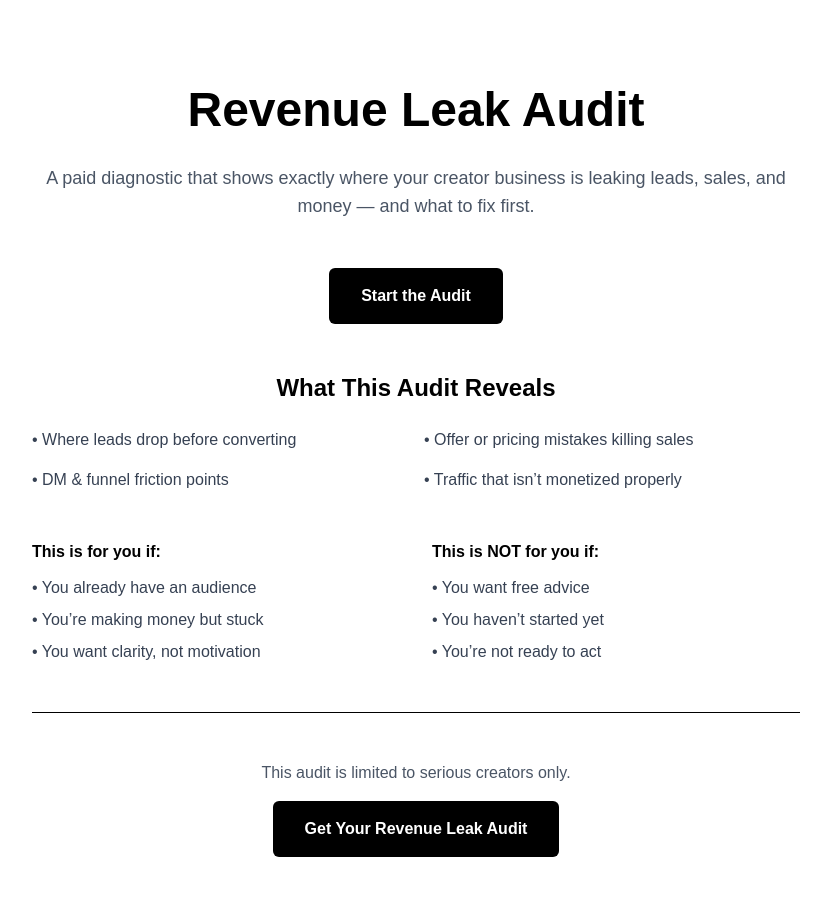
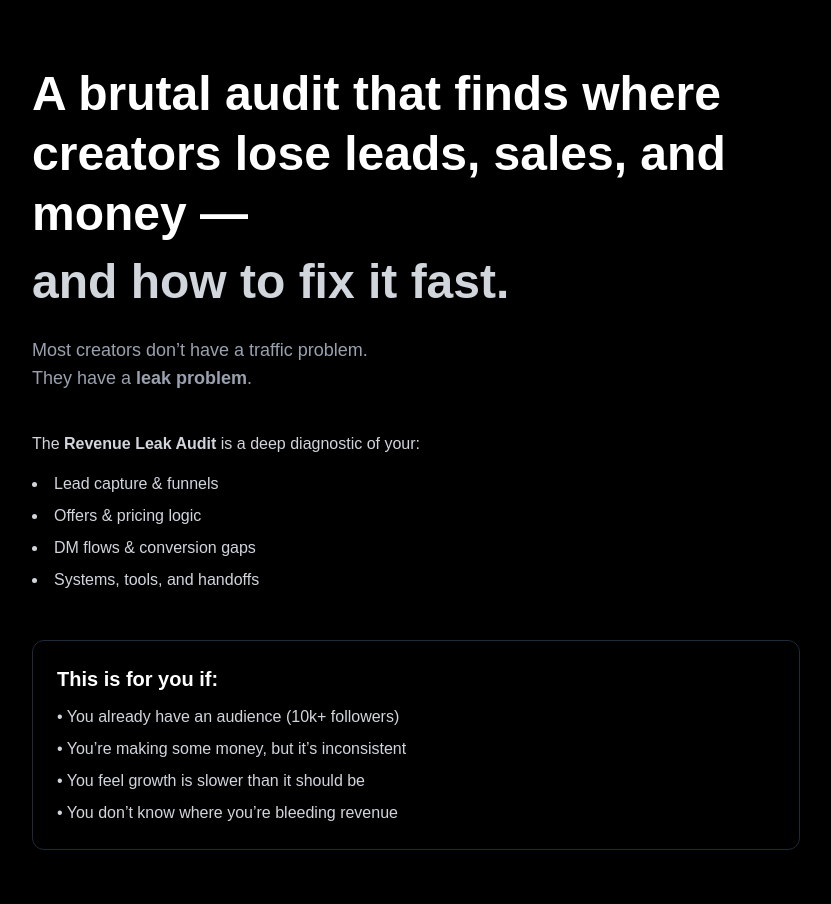
Before and after one commit to itsmenihal900-ctrl/leakops, a Next.js app: page /audit in a window 1280 px wide. Shown: the top 904 px of the page, without its empty margins (224-1055 px from the left). Built offline with nearby package versions, Linux system fonts and the light colour scheme.

Commit message:
connect audit page CTA to Google form

```diff
--- a/app/audit/page.tsx
+++ b/app/audit/page.tsx
@@ -1,94 +1,67 @@
-"use client";
-
 export const metadata = {
-  title: "Revenue Leak Audit for Creators – Find What’s Costing You Sales",
+  title: "Revenue Leak Audit for Creators | CreatorOps Studio",
   description:
-    "A paid revenue leak audit that reveals exactly where creators lose leads, sales, and money — and how to fix it fast.",
+    "A brutal audit that finds where creators lose leads, sales, and money — and how to fix it fast.",
 };
 
 export default function AuditPage() {
   return (
-    <main className="min-h-screen bg-white text-black px-6 py-20">
-      <div className="max-w-3xl mx-auto space-y-12">
+    <main className="min-h-screen bg-black text-white px-6 py-16">
+      <div className="max-w-3xl mx-auto">
+        {/* Hero */}
+        <h1 className="text-4xl md:text-5xl font-bold leading-tight">
+          A brutal audit that finds where creators lose leads, sales, and money —
+          <span className="block mt-2 text-gray-300">
+            and how to fix it fast.
+          </span>
+        </h1>
 
-        {/* HERO */}
-        <section className="text-center space-y-6">
-          <h1 className="text-4xl md:text-5xl font-bold leading-tight">
-            Revenue Leak Audit
-          </h1>
+        <p className="mt-6 text-lg text-gray-400">
+          Most creators don’t have a traffic problem.
+          <br />
+          They have a <strong>leak problem</strong>.
+        </p>
 
-          <p className="text-lg text-gray-600">
-            A paid diagnostic that shows exactly where your creator business is
-            leaking leads, sales, and money — and what to fix first.
+        {/* What this is */}
+        <div className="mt-10 space-y-4 text-gray-300">
+          <p>
+            The <strong>Revenue Leak Audit</strong> is a deep diagnostic of your:
           </p>
+          <ul className="list-disc list-inside space-y-2">
+            <li>Lead capture & funnels</li>
+            <li>Offers & pricing logic</li>
+            <li>DM flows & conversion gaps</li>
+            <li>Systems, tools, and handoffs</li>
+          </ul>
+        </div>
 
-          <button
-            onClick={() =>
-              window.open(
-                "https://docs.google.com/forms/d/e/1FAIpQLSd9MStmB247Cx4-AlC0AdqaP0BoGGqX8_v3xVTkTcFMda_jgA/viewform",
-                "_blank"
-              )
-            }
-            className="mt-6 inline-block rounded-md bg-black px-8 py-4 text-white font-semibold hover:opacity-90 transition"
+        {/* Who it's for */}
+        <div className="mt-12 border border-gray-800 rounded-xl p-6">
+          <h2 className="text-xl font-semibold mb-3">This is for you if:</h2>
+          <ul className="space-y-2 text-gray-300">
+            <li>• You already have an audience (10k+ followers)</li>
+            <li>• You’re making some money, but it’s inconsistent</li>
+            <li>• You feel growth is slower than it should be</li>
+            <li>• You don’t know where you’re bleeding revenue</li>
+          </ul>
+        </div>
+
+        {/* CTA */}
+        <div className="mt-14">
+          <a
+            href="https://docs.google.com/forms/d/e/1FAIpQLSd9MStmB247Cx4-AlC0AdqaP0BoGGqX8_v3xVTkTcFMda_jgA/viewform"
+
+            target="_blank"
+            className="inline-block w-full md:w-auto text-center bg-white text-black px-8 py-4 rounded-lg font-semibold text-lg hover:bg-gray-200 transition"
           >
-            Start the Audit
-          </button>
-        </section>
+            Apply for the Revenue Leak Audit
+          </a>
 
-        {/* WHAT YOU GET */}
-        <section className="space-y-6">
-          <h2 className="text-2xl font-semibold text-center">
-            What This Audit Reveals
-          </h2>
-
-          <ul className="grid gap-4 md:grid-cols-2 text-gray-700">
-            <li>• Where leads drop before converting</li>
-            <li>• Offer or pricing mistakes killing sales</li>
-            <li>• DM & funnel friction points</li>
-            <li>• Traffic that isn’t monetized properly</li>
-          </ul>
-        </section>
-
-        {/* WHO IT'S FOR */}
-        <section className="grid md:grid-cols-2 gap-8">
-          <div>
-            <h3 className="font-semibold mb-3">This is for you if:</h3>
-            <ul className="text-gray-700 space-y-2">
-              <li>• You already have an audience</li>
-              <li>• You’re making money but stuck</li>
-              <li>• You want clarity, not motivation</li>
-            </ul>
-          </div>
-
-          <div>
-            <h3 className="font-semibold mb-3">This is NOT for you if:</h3>
-            <ul className="text-gray-700 space-y-2">
-              <li>• You want free advice</li>
-              <li>• You haven’t started yet</li>
-              <li>• You’re not ready to act</li>
-            </ul>
-          </div>
-        </section>
-
-        {/* FINAL CTA */}
-        <section className="text-center pt-12 border-t">
-          <p className="text-gray-600 mb-4">
-            This audit is limited to serious creators only.
+          <p className="mt-4 text-sm text-gray-500">
+            Not everyone is accepted. If it’s a good fit, you’ll receive next
+            steps by email.
           </p>
-
-          <button
-            onClick={() =>
-              window.open(
-                "https://docs.google.com/forms/d/e/1FAIpQLSd9MStmB247Cx4-AlC0AdqaP0BoGGqX8_v3xVTkTcFMda_jgA/viewform",
-                "_blank"
-              )
-            }
-            className="inline-block rounded-md bg-black px-8 py-4 text-white font-semibold hover:opacity-90 transition"
-          >
-            Get Your Revenue Leak Audit
-          </button>
-        </section>
-
+        </div>
       </div>
     </main>
   );
```
